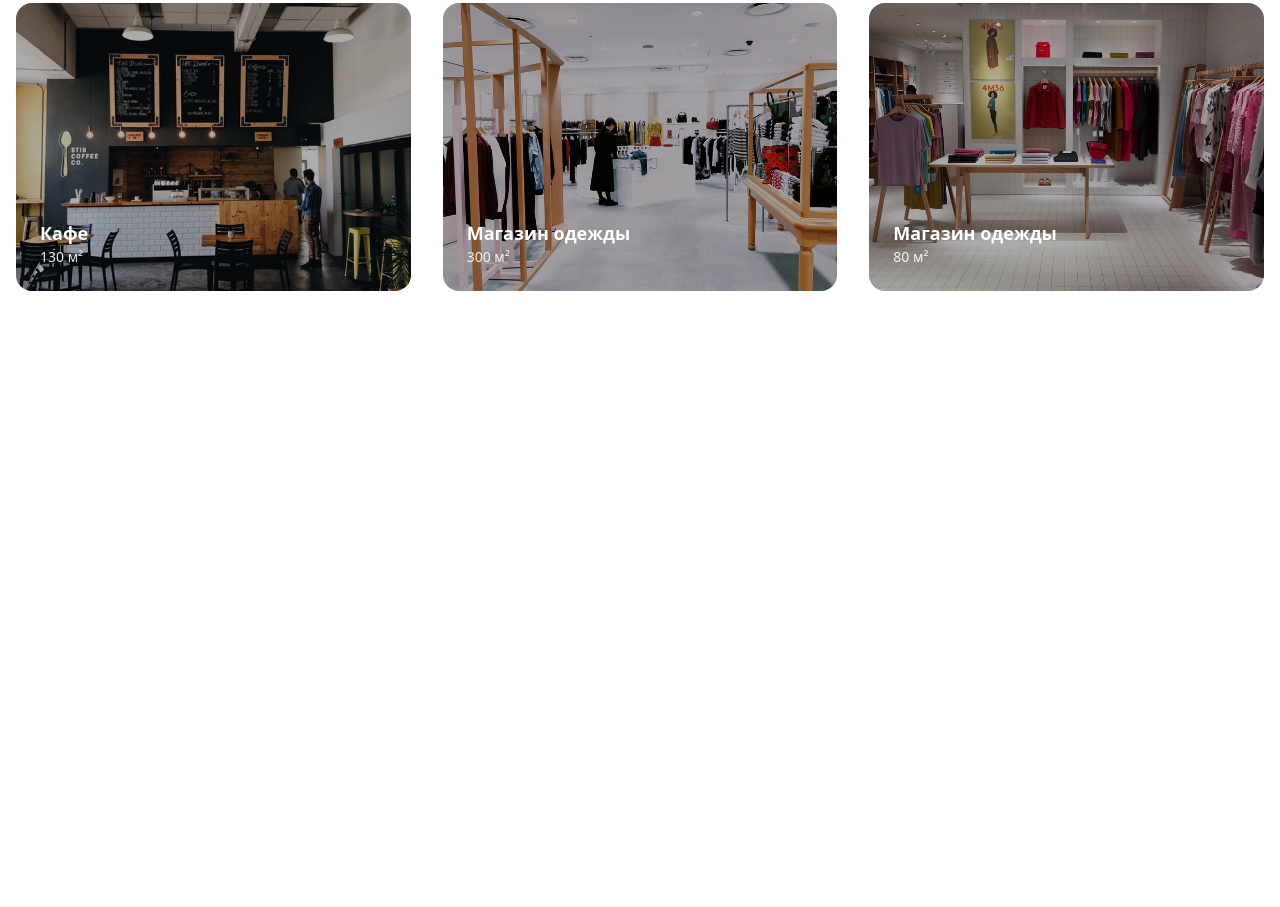
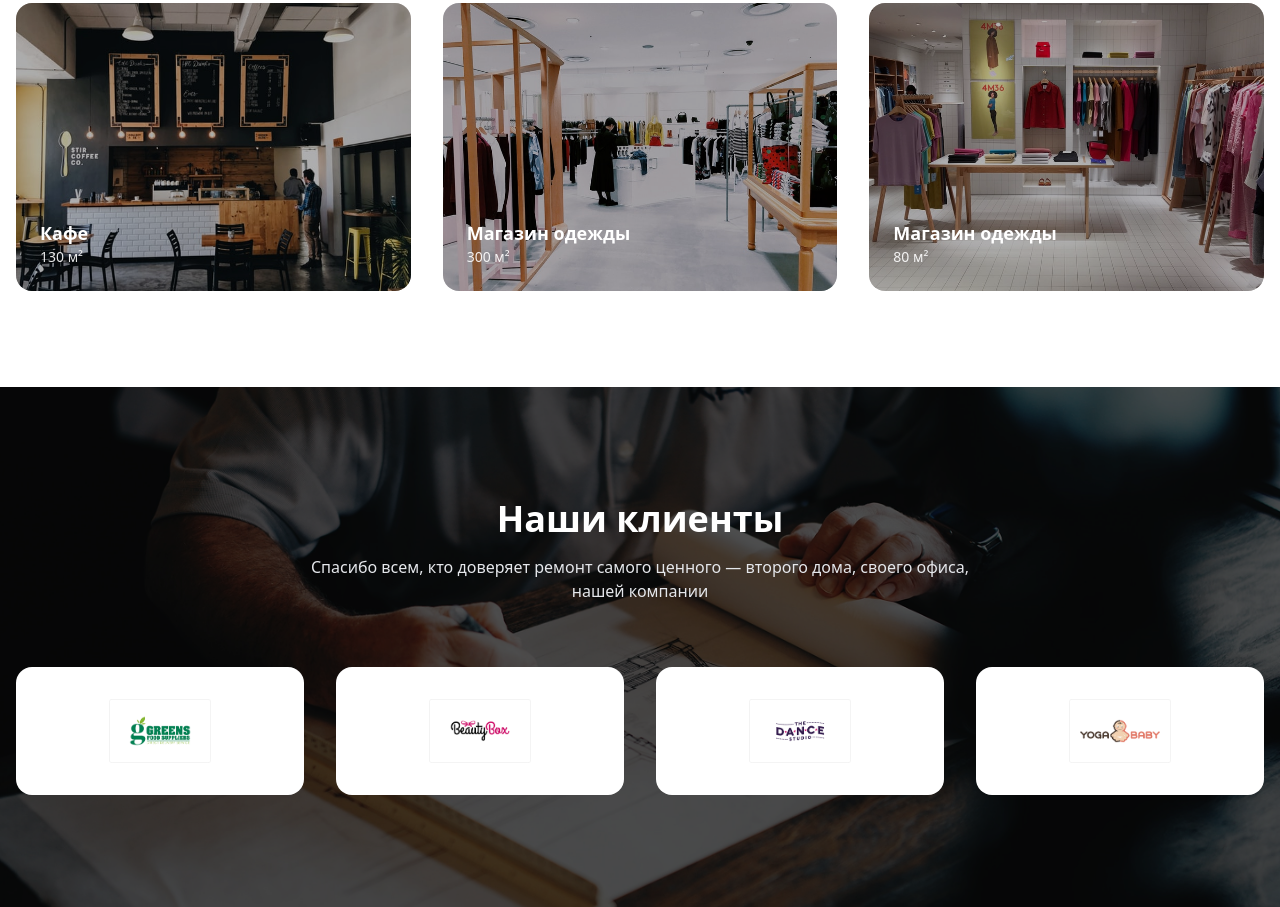
Before and after one commit to odinaevbilol/book, a website: page index.html in a window 1280 px wide. Shown: the part 4356-5263 px from the top of the page. Before the commit the page ends 4743 px from the top, so only its background shows below. Drawn offline with Linux system fonts and the light colour scheme.

Commit message:
section7

```diff
--- a/index.html
+++ b/index.html
@@ -478,5 +478,50 @@
     </div>
   </div>
 </section>
+
+
+
+
+<section class="relative py-28 bg-cover bg-center"
+  style="background-image: url(./src/02.png);">
+
+
+  <div class="absolute inset-0 bg-black/60"></div>
+
+  <div class="relative max-w-7xl mx-auto px-4">
+
+    <div class="text-center text-white mb-16">
+      <h2 class="text-3xl md:text-4xl font-bold mb-4">
+        Наши клиенты
+      </h2>
+      <p class="max-w-2xl mx-auto text-gray-200">
+        Спасибо всем, кто доверяет ремонт самого ценного —
+        второго дома, своего офиса, нашей компании
+      </p>
+    </div>
+
+
+    <div class="grid grid-cols-1 sm:grid-cols-2 md:grid-cols-3 lg:grid-cols-4 gap-8">
+
+
+      <div class="bg-white rounded-2xl h-32 flex items-center justify-center">
+        <img src="./src/Rectangle 58.png" alt="" class="max-h-16">
+      </div>
+
+      <div class="bg-white rounded-2xl h-32 flex items-center justify-center">
+        <img src="./src/Rectangle 59.png" alt="" class="max-h-16">
+      </div>
+
+      <div class="bg-white rounded-2xl h-32 flex items-center justify-center">
+        <img src="./src/Rectangle 60.png" alt="" class="max-h-16">
+      </div>
+
+      <div class="bg-white rounded-2xl h-32 flex items-center justify-center">
+        <img src="./src/Rectangle 61.png" alt="" class="max-h-16">
+      </div>
+
+    </div>
+  </div>
+</section>
 </body>
 </html>
```
Also changed, not shown: src/02.png (added), src/Rectangle 58.png (added), src/Rectangle 59.png (added), src/Rectangle 60.png (added), src/Rectangle 61.png (added), src/output.css.
